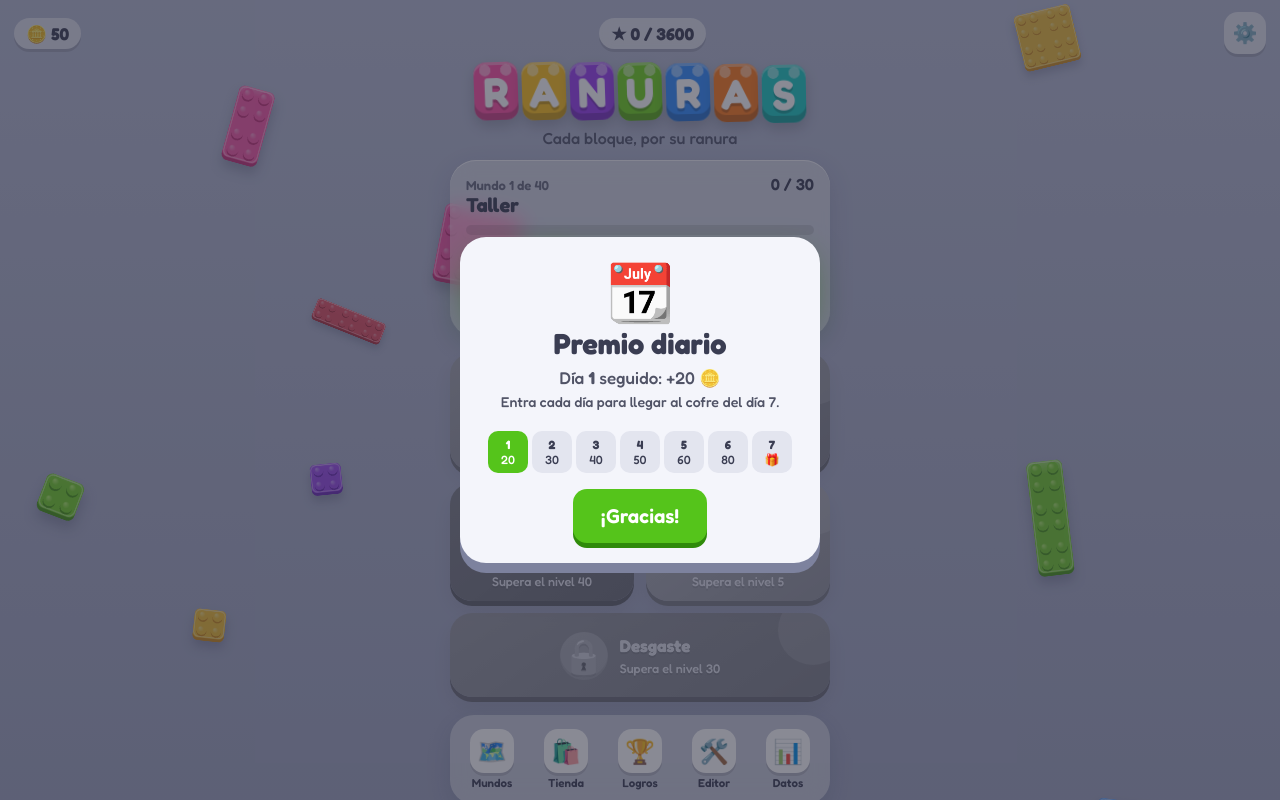
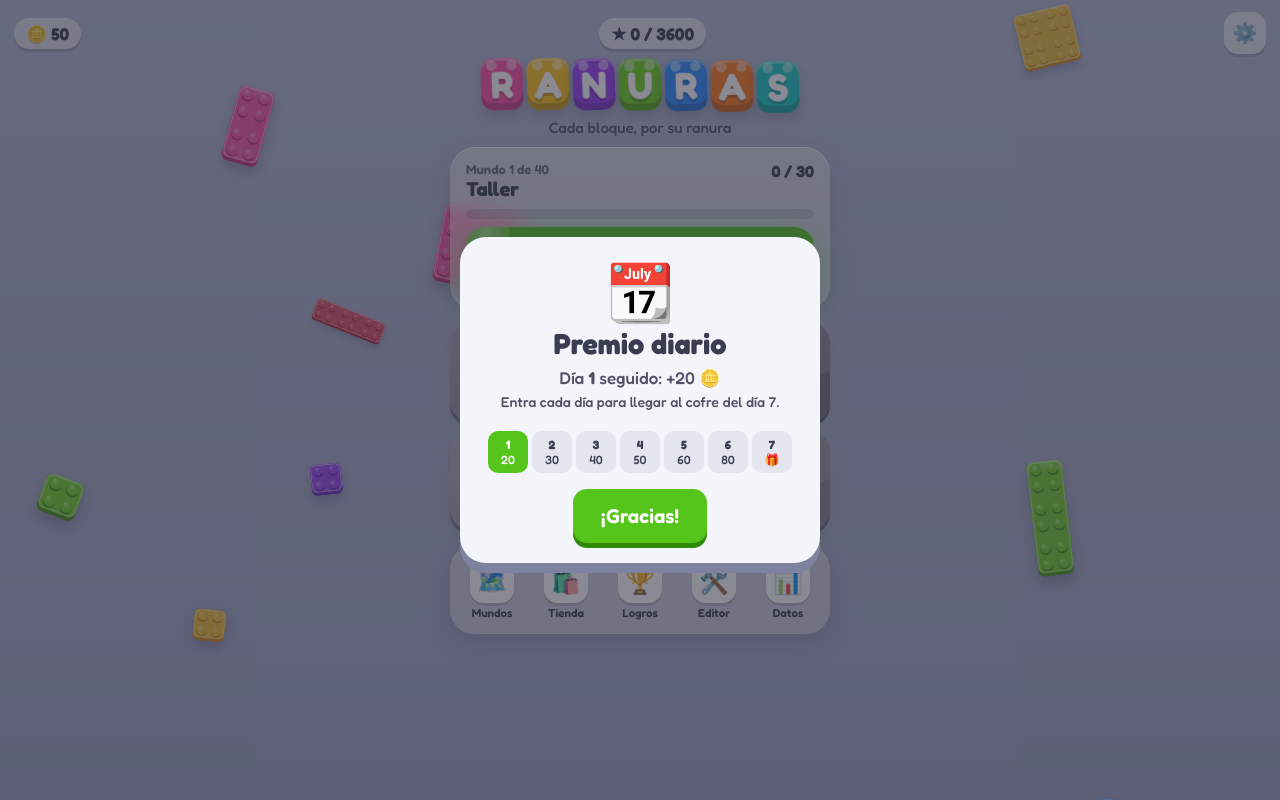
Before and after one commit to Neocloud7/Ranuras, a plain HTML site: page index.html in a window 1280 px wide. Drawn offline with Linux system fonts and the light colour scheme.

Commit message:
Inicio: se puede desplazar en el móvil y cabe en pantalla
Co-Authored-By: Claude Opus 5.5 <noreply@anthropic.com>
Claude-Session: https://claude.ai/code/session_01KwtWPbAz7zasMZv1NgT2dh

```diff
--- a/index.html
+++ b/index.html
@@ -49,9 +49,9 @@
   #stage { flex:1; position:relative; min-height:0; }
   #cv { position:absolute; inset:0; width:100%; height:100%; display:block; }
   #hint { position:absolute; left:0; right:0; bottom:8px; text-align:center; font-size:15px; font-weight:500; opacity:.85; pointer-events:none; padding:0 20px; }
-  .mode.wide { grid-column:1 / -1; min-height:84px; flex-direction:row; gap:12px; }
-  .mode.wide .ic { font-size:34px; }
-  #starChest { display:none; margin-top:10px; animation:pulse 1.2s ease-in-out infinite; }
+  .mode.wide { grid-column:span 2; min-height:96px; flex-direction:row; gap:10px; }
+  .mode.wide .ic { font-size:24px; width:44px; height:44px; flex:none; }
+  #starChest { display:none; flex:none; margin-top:10px; animation:pulse 1.2s ease-in-out infinite; }
   .code { font-family:ui-monospace,monospace; font-size:12px; word-break:break-all; background:#e6e8f2; border-radius:12px; padding:10px; max-height:120px; overflow:auto; text-align:left; user-select:text; -webkit-user-select:text; touch-action:pan-y; }
   textarea.code { width:100%; height:110px; border:0; resize:none; }
   .deadmsg { display:inline-block; background:#f2384a; color:#fff; padding:6px 14px; border-radius:16px; font-weight:600; font-size:14px; opacity:1; }
@@ -70,14 +70,12 @@
   /* inicio */
   #home { overflow:hidden; }
   #homeCv { position:absolute; inset:0; width:100%; height:100%; display:block; }
-  .homeWrap { position:relative; flex:1; overflow-y:auto; touch-action:pan-y; display:flex; flex-direction:column; align-items:center; pointer-events:none; padding-bottom:20px; }
-  .homeWrap > * { pointer-events:auto; }
-  .homeWrap .spacer { pointer-events:none; }
-  .topbar { width:100%; display:flex; justify-content:space-between; align-items:center; padding:12px 14px 0; gap:8px; }
+  .homeWrap { position:relative; flex:1; min-height:0; overflow-y:auto; -webkit-overflow-scrolling:touch; touch-action:pan-y; display:flex; flex-direction:column; align-items:center; padding-bottom:24px; }
+  .topbar { flex:none; width:100%; display:flex; justify-content:space-between; align-items:center; padding:12px 14px 0; gap:8px; }
   .topbar .coins { box-shadow:0 3px 0 rgba(0,0,0,.12); backdrop-filter:blur(6px); -webkit-backdrop-filter:blur(6px); }
   .topbar .gear { width:42px; height:42px; border-radius:14px; border:0; background:rgba(255,255,255,.6); font-size:20px; box-shadow:0 3px 0 rgba(0,0,0,.12); }
-  .logo { margin:14px 0 2px; display:flex; gap:4px; perspective:400px; }
-  .logo span { font:700 42px 'Fredoka',sans-serif; color:#fff; width:44px; height:58px; border-radius:12px; display:flex; align-items:center; justify-content:center; position:relative;
+  .logo { margin:10px 0 2px; display:flex; gap:4px; perspective:400px; flex:none; }
+  .logo span { font:700 38px 'Fredoka',sans-serif; color:#fff; width:42px; height:52px; border-radius:12px; display:flex; align-items:center; justify-content:center; position:relative;
     text-shadow:0 3px 0 rgba(0,0,0,.22); box-shadow:inset 0 -7px 0 rgba(0,0,0,.2), inset 0 3px 0 rgba(255,255,255,.35), 0 6px 14px rgba(0,0,0,.18);
     background-image:radial-gradient(circle at 26% 14%, rgba(255,255,255,.45) 0 9%, transparent 10%), radial-gradient(circle at 74% 14%, rgba(255,255,255,.45) 0 9%, transparent 10%);
     animation:drop .7s cubic-bezier(.3,1.6,.5,1) backwards, bob 2.6s ease-in-out infinite; cursor:pointer; }
@@ -85,29 +83,31 @@
   @keyframes drop { from { transform:translateY(-140px) rotate(-25deg); opacity:0; } }
   @keyframes bob { 50%{ transform:translateY(-6px) rotate(-2deg) } }
   @keyframes jig { 25%{ transform:scale(1.25,.8) } 60%{ transform:scale(.9,1.15) translateY(-10px) } }
-  .tagline { font-size:16px; opacity:.8; margin-bottom:12px; font-weight:500; }
-  .hero { width:min(380px,92vw); background:rgba(255,255,255,.42); border-radius:26px; padding:14px 16px 16px; box-shadow:0 8px 24px rgba(40,40,80,.15), inset 0 1px 0 rgba(255,255,255,.7);
+  .tagline { font-size:15px; opacity:.8; margin-bottom:10px; font-weight:500; flex:none; }
+  .hero { flex:none; width:min(380px,92vw); background:rgba(255,255,255,.42); border-radius:26px; padding:14px 16px 16px; box-shadow:0 8px 24px rgba(40,40,80,.15), inset 0 1px 0 rgba(255,255,255,.7);
     backdrop-filter:blur(10px); -webkit-backdrop-filter:blur(10px); display:flex; flex-direction:column; gap:8px; }
-  .heroTop { display:flex; justify-content:space-between; align-items:baseline; font-weight:600; }
+  .heroTop { display:flex; justify-content:space-between; align-items:flex-start; gap:10px; font-weight:600; }
+  .heroTop > div:first-child { flex:1; min-width:0; }
+  #heroPct { white-space:nowrap; font-weight:700; }
   .heroTop .wn { font-size:13px; opacity:.7; }
   .heroTop .wt { font-size:20px; font-weight:700; }
   .heroBar { height:10px; background:rgba(0,0,0,.1); border-radius:6px; overflow:hidden; }
   .heroBar div { height:100%; background:linear-gradient(90deg,#55c41b,#a8f05a); border-radius:6px; transition:width .6s; }
-  #bPlay { width:100%; height:78px; font-size:28px; border-radius:20px; position:relative; overflow:hidden; flex-direction:column; line-height:1.05; box-shadow:0 6px 0 #2f8a0a, 0 10px 24px rgba(85,196,27,.45); animation:glow 2.2s ease-in-out infinite; }
+  #bPlay { width:100%; height:68px; font-size:26px; border-radius:20px; position:relative; overflow:hidden; flex-direction:column; line-height:1.05; box-shadow:0 6px 0 #2f8a0a, 0 10px 24px rgba(85,196,27,.45); animation:glow 2.2s ease-in-out infinite; }
   #bPlay small { font-size:14px; opacity:.9; font-weight:500; }
   #bPlay::after { content:''; position:absolute; top:0; bottom:0; width:60px; left:-80px; background:linear-gradient(100deg, transparent, rgba(255,255,255,.45), transparent); animation:shine 3s ease-in-out infinite; }
   @keyframes shine { 0%,55% { left:-80px; } 100% { left:110%; } }
   @keyframes glow { 50% { box-shadow:0 6px 0 #2f8a0a, 0 10px 34px rgba(85,196,27,.75); } }
-  .modes { display:grid; grid-template-columns:1fr 1fr; gap:12px; width:min(380px,92vw); margin:16px 0 12px; }
-  .mode { border:0; border-radius:22px; padding:14px 10px 12px; color:#fff; font:700 17px 'Fredoka',sans-serif; text-align:center; cursor:pointer; position:relative; min-height:112px; overflow:hidden;
+  .modes { flex:none; display:grid; grid-template-columns:repeat(3,1fr); gap:10px; width:min(380px,92vw); margin:12px 0 10px; }
+  .mode { border:0; border-radius:20px; padding:10px 6px; color:#fff; font:700 15px 'Fredoka',sans-serif; text-align:center; cursor:pointer; position:relative; min-height:96px; overflow:hidden;
     display:flex; flex-direction:column; align-items:center; justify-content:center; gap:4px; text-shadow:0 2px 0 rgba(0,0,0,.15); animation:float 4s ease-in-out infinite; }
   .mode::before { content:''; position:absolute; right:-18px; top:-18px; width:70px; height:70px; border-radius:50%; background:rgba(255,255,255,.14); }
   .mode:active { transform:translateY(3px) scale(.98); }
   @keyframes float { 50% { transform:translateY(-3px); } }
-  .mode .ic { font-size:26px; line-height:1; width:48px; height:48px; border-radius:50%; background:rgba(255,255,255,.25); display:flex; align-items:center; justify-content:center; box-shadow:inset 0 -3px 0 rgba(0,0,0,.1); }
-  .mode small { font-size:12.5px; font-weight:500; opacity:.95; }
+  .mode .ic { font-size:21px; line-height:1; width:38px; height:38px; border-radius:50%; background:rgba(255,255,255,.25); display:flex; align-items:center; justify-content:center; box-shadow:inset 0 -3px 0 rgba(0,0,0,.1); }
+  .mode small { font-size:11.5px; font-weight:500; opacity:.95; line-height:1.15; }
   .mode.locked { filter:grayscale(1) brightness(1.1); opacity:.65; animation:none; }
-  .dock { display:grid; grid-template-columns:repeat(5,1fr); gap:6px; width:min(380px,92vw); margin:6px 0 10px; background:rgba(255,255,255,.42); border-radius:24px; padding:8px;
+  .dock { flex:none; display:grid; grid-template-columns:repeat(5,1fr); gap:6px; width:min(380px,92vw); margin:6px 0 10px; background:rgba(255,255,255,.42); border-radius:24px; padding:8px;
     backdrop-filter:blur(10px); -webkit-backdrop-filter:blur(10px); box-shadow:0 8px 24px rgba(40,40,80,.15); }
   .dock button { border:0; background:transparent; font:600 11.5px 'Fredoka',sans-serif; color:var(--ink); display:flex; flex-direction:column; align-items:center; gap:3px; padding:6px 0; border-radius:16px; }
   .dock button span { font-size:24px; width:44px; height:44px; border-radius:14px; background:#fff; display:flex; align-items:center; justify-content:center; box-shadow:0 3px 0 rgba(0,0,0,.12); }
@@ -2152,10 +2152,10 @@ function flushAch() {
 
 // ================= inicio =================
 const MODES = [
-  { id: 'ta', ic: '⏱️', name: 'Contrarreloj', desc: 'Resuelve todos los que puedas', col: '#ff7a1a', req: 15 },
-  { id: 'daily', ic: '📅', name: 'Reto diario', desc: '3 puzles nuevos cada día', col: '#2f8cff', req: 10 },
-  { id: 'master', ic: '🎯', name: 'Maestro', desc: 'Con los movimientos justos', col: '#9a3cf0', req: 40 },
-  { id: 'zen', ic: '🍃', name: 'Zen', desc: 'Sin prisa, sin contar', col: '#19c9c0', req: 5 },
+  { id: 'ta', ic: '⏱️', name: 'Contrarreloj', desc: 'Contra el reloj', col: '#ff7a1a', req: 15 },
+  { id: 'daily', ic: '📅', name: 'Diario', desc: '3 puzles al día', col: '#2f8cff', req: 10 },
+  { id: 'master', ic: '🎯', name: 'Maestro', desc: 'Movimientos justos', col: '#9a3cf0', req: 40 },
+  { id: 'zen', ic: '🍃', name: 'Zen', desc: 'Sin prisa', col: '#19c9c0', req: 5 },
   { id: 'wear', ic: '🪵', name: 'Desgaste', desc: 'Cada ranura aguanta solo unas pocas piezas', col: '#b07a3e', req: 30, wide: true },
 ];
 function shade(hex, f) { const n = parseInt(hex.slice(1), 16); let r = n >> 16, g = n >> 8 & 255, b = n & 255;
@@ -2190,10 +2190,10 @@ function renderHome() {
     let extra = md.desc;
     if (!locked && md.id === 'ta' && S.ta.best) extra = 'Récord: ' + S.ta.best;
     if (!locked && md.id === 'daily') { const d = S.daily.done[todayKey()] || []; extra = [0, 1, 2].map(i => d[i] ? '✅' : '⬜').join(' ') + (S.daily.streak ? ' · 🔥' + S.daily.streak : ''); }
-    if (!locked && md.id === 'master') extra = (S.master.unlocked - 1) + ' / ' + MASTER.length + ' superados';
+    if (!locked && md.id === 'master') extra = (S.master.unlocked - 1) + ' / ' + MASTER.length;
     if (!locked && md.id === 'zen' && S.zen.count) extra = S.zen.count + ' resueltos';
     if (!locked && md.id === 'wear') extra = (S.wear.unlocked - 1) + ' / ' + WEARLV.length + ' superados';
-    b.innerHTML = '<span class="ic">' + (locked ? '🔒' : md.ic) + '</span>' + (md.wide ? '<div style="text-align:left">' + md.name + '<br><small>' + (locked ? 'Supera el nivel ' + md.req : extra) + '</small></div>' : md.name + '<small>' + (locked ? 'Supera el nivel ' + md.req : extra) + '</small>');
+    b.innerHTML = '<span class="ic">' + (locked ? '🔒' : md.ic) + '</span>' + (md.wide ? '<div style="text-align:left">' + md.name + '<br><small>' + (locked ? 'Supera el nivel ' + md.req : extra) + '</small></div>' : md.name + '<small>' + (locked ? 'Nivel ' + md.req : extra) + '</small>');
     b.onclick = () => {
       sfx.click();
       if (locked) { showModal({ icon: '🔒', title: md.name, text: 'Se desbloquea al superar el nivel ' + md.req + ' de la Aventura.', buttons: [{ label: 'Vale', cls: 'go' }] }); return; }
@@ -2283,7 +2283,8 @@ function homeBurstAt(px, py, c, n) {
   const r = HOME.cv.getBoundingClientRect();
   homeBurst({ x: px - r.left, y: py - r.top, w: 1, h: 1, c, sc: 0.8 });
 }
-HOME.cv.addEventListener('pointerdown', e => {
+document.querySelector('.homeWrap').addEventListener('click', e => {
+  if (e.target.closest('button, .logo span, .hero')) return;
   ac();
   const r = HOME.cv.getBoundingClientRect(), x = e.clientX - r.left, y = e.clientY - r.top;
   for (let i = HOME.blocks.length - 1; i >= 0; i--) {
--- a/sw.js
+++ b/sw.js
@@ -1,5 +1,5 @@
-// Ranuras: funciona sin conexión. Versión 202611231043
-const CACHE = 'ranuras-202611231043';
+// Ranuras: funciona sin conexión. Versión 202611231046
+const CACHE = 'ranuras-202611231046';
 const CORE = ['./', './index.html', './manifest.webmanifest', './icon-192.png', './icon-512.png', './apple-touch-icon.png'];
 self.addEventListener('install', e => { e.waitUntil(caches.open(CACHE).then(c => c.addAll(CORE)).then(() => self.skipWaiting())); });
 self.addEventListener('activate', e => { e.waitUntil(caches.keys().then(ks => Promise.all(ks.filter(k => k !== CACHE).map(k => caches.delete(k)))).then(() => self.clients.claim())); });
```
